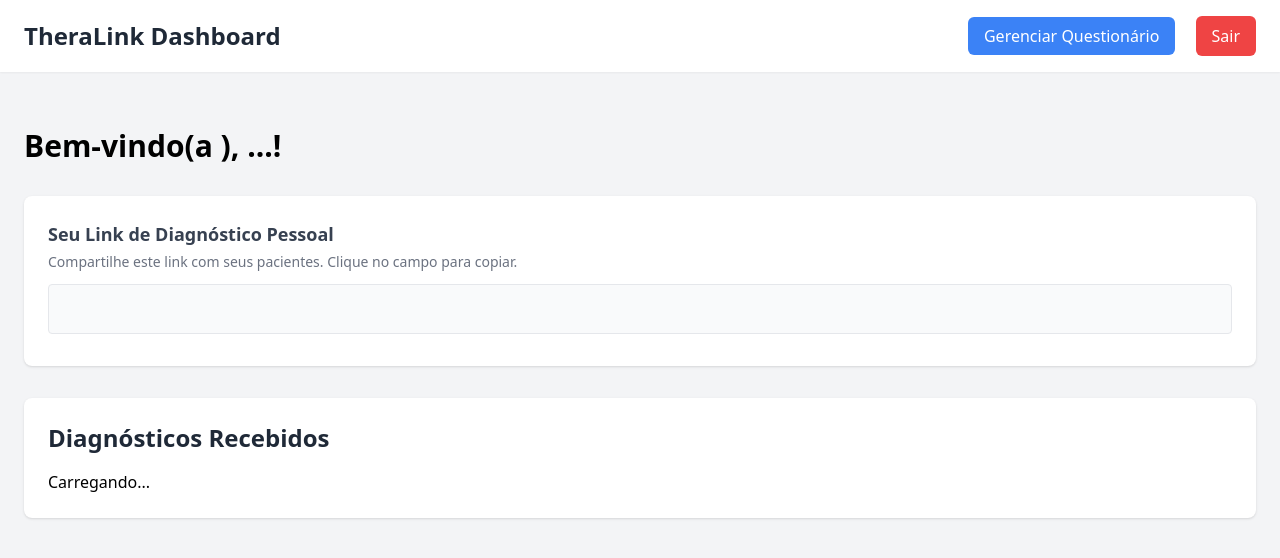
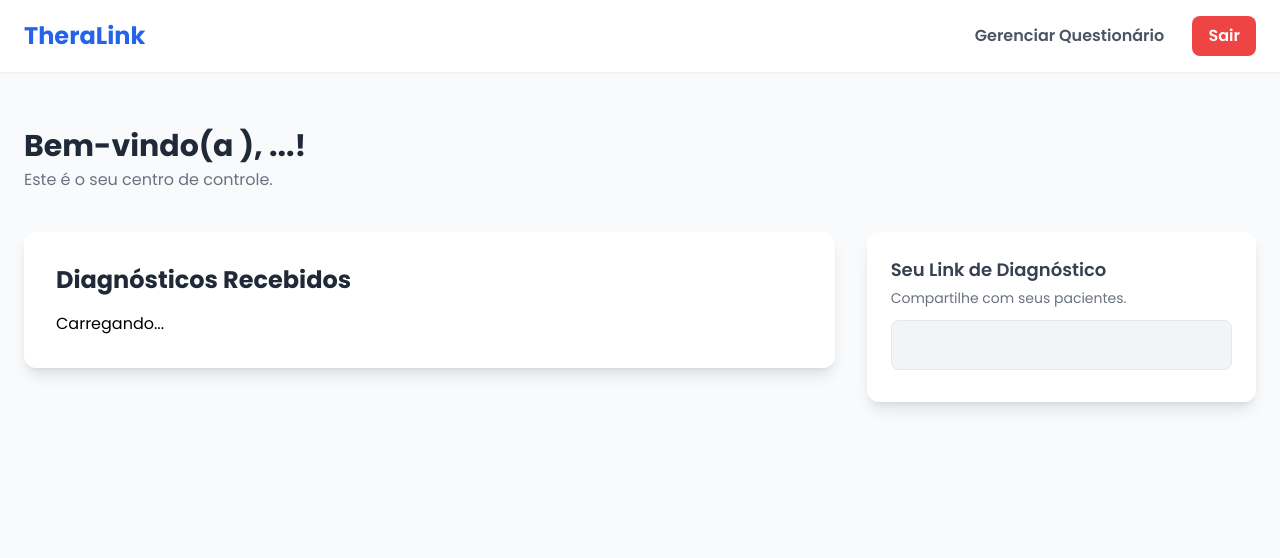
Before and after one commit to fluk51fer-beep/theralink2-0, a plain HTML site: page dashboard.html in a window 1280 px wide. Drawn offline with nearby package versions, Linux system fonts and the light colour scheme; a script that the page names is missing.

Commit message:
Update dashboard.html

```diff
--- a/dashboard.html
+++ b/dashboard.html
@@ -5,32 +5,48 @@
     <meta name="viewport" content="width=device-width, initial-scale=1.0">
     <title>Dashboard - TheraLink</title>
     <script src="https://cdn.tailwindcss.com"></script>
+    <link rel="preconnect" href="https://fonts.googleapis.com">
+    <link rel="preconnect" href="https://fonts.gstatic.com" crossorigin>
+    <link href="https://fonts.googleapis.com/css2?family=Poppins:wght@400;600;700&display=swap" rel="stylesheet">
+    <style>
+        body { font-family: 'Poppins', sans-serif; }
+    </style>
 </head>
-<body class="bg-gray-100">
+<body class="bg-gray-50">
     <header class="bg-white shadow-sm">
         <nav class="container mx-auto px-6 py-4 flex justify-between items-center">
-            <h1 class="text-2xl font-bold text-gray-800">TheraLink Dashboard</h1>
+            <h1 class="text-2xl font-bold text-blue-600">TheraLink</h1>
             <div>
-                <!-- NOVO: Link para a configuração -->
-                <a href="configuracao.html" class="text-white bg-blue-500 px-4 py-2 rounded-md hover:bg-blue-600 mr-4">Gerenciar Questionário</a>
-                <button id="logout-button" class="bg-red-500 text-white px-4 py-2 rounded-md">Sair</button>
+                <a href="configuracao.html" class="text-gray-600 font-semibold hover:text-blue-600 mr-6 transition-colors duration-300">Gerenciar Questionário</a>
+                <button id="logout-button" class="bg-red-500 text-white px-4 py-2 rounded-lg font-semibold hover:bg-red-600 transition-colors duration-300">Sair</button>
             </div>
         </nav>
     </header>
     <main class="container mx-auto p-6 mt-8">
-        <h2 class="text-3xl font-bold">Bem-vindo(a ), <span id="user-name">...</span>!</h2>
+        <h2 class="text-3xl font-bold text-gray-800">Bem-vindo(a ), <span id="user-name">...</span>!</h2>
+        <p class="text-gray-500 mt-1">Este é o seu centro de controle.</p>
 
-        <div class="mt-8 bg-white p-6 rounded-lg shadow">
-            <label for="personal-link" class="block text-lg font-semibold text-gray-700">Seu Link de Diagnóstico Pessoal</label>
-            <p class="text-sm text-gray-500 mt-1 mb-3">Compartilhe este link com seus pacientes. Clique no campo para copiar.</p>
-            <input type="text" id="personal-link" readonly class="w-full p-3 border rounded bg-gray-50 cursor-pointer">
-            <div id="dashboard-message-container" class="mt-2"></div>
-        </div>
+        <div class="grid md:grid-cols-3 gap-8 mt-10">
+            <!-- Coluna Principal -->
+            <div class="md:col-span-2 space-y-8">
+                <!-- Card de Diagnósticos Recebidos -->
+                <div class="bg-white p-8 rounded-xl shadow-lg">
+                    <h3 class="text-2xl font-bold text-gray-800 mb-4">Diagnósticos Recebidos</h3>
+                    <div id="diagnostics-list" class="mt-4">
+                        <p>Carregando...</p>
+                    </div>
+                </div>
+            </div>
 
-        <div class="mt-8 bg-white p-6 rounded-lg shadow">
-            <h3 class="text-2xl font-bold text-gray-800">Diagnósticos Recebidos</h3>
-            <div id="diagnostics-list" class="mt-4">
-                <p>Carregando...</p>
+            <!-- Coluna Lateral -->
+            <div class="md:col-span-1 space-y-8">
+                <!-- Card do Link Pessoal -->
+                <div class="bg-white p-6 rounded-xl shadow-lg">
+                    <label for="personal-link" class="block text-lg font-semibold text-gray-700">Seu Link de Diagnóstico</label>
+                    <p class="text-sm text-gray-500 mt-1 mb-3">Compartilhe com seus pacientes.</p>
+                    <input type="text" id="personal-link" readonly class="w-full p-3 border rounded-lg bg-gray-100 cursor-pointer focus:ring-2 focus:ring-blue-500 focus:outline-none">
+                    <div id="dashboard-message-container" class="mt-2 text-sm"></div>
+                </div>
             </div>
         </div>
     </main>
```
